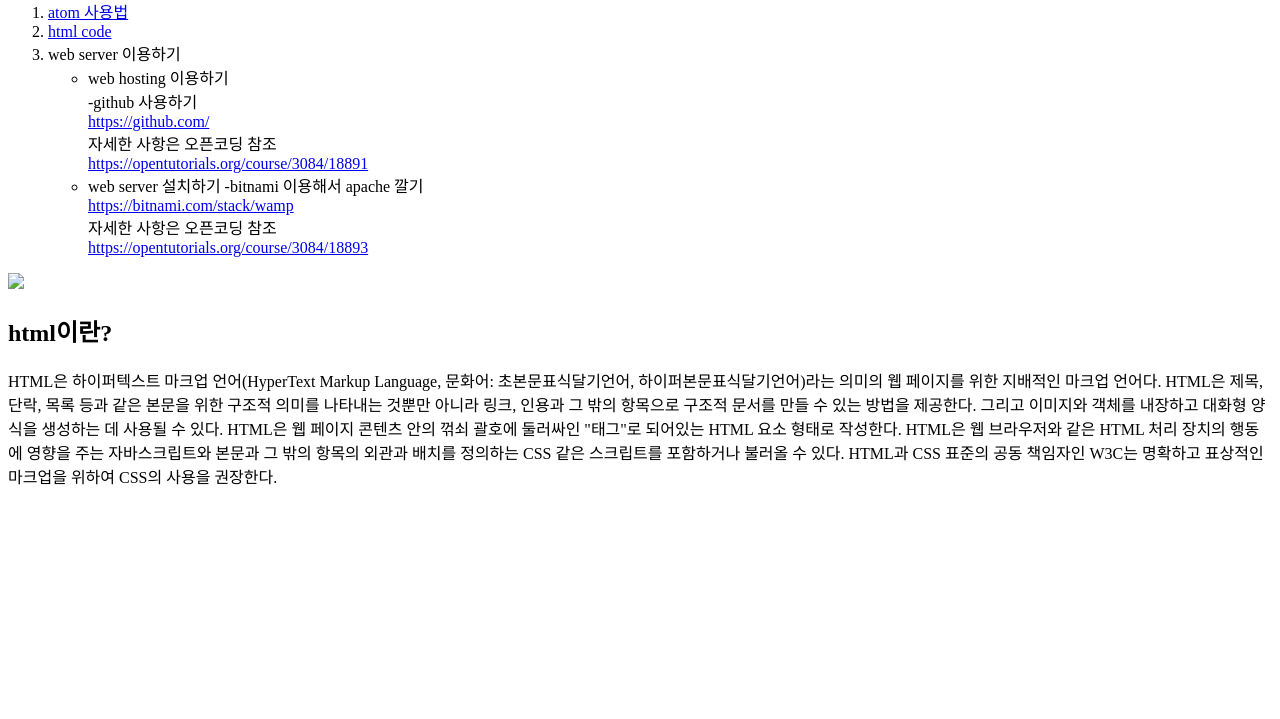
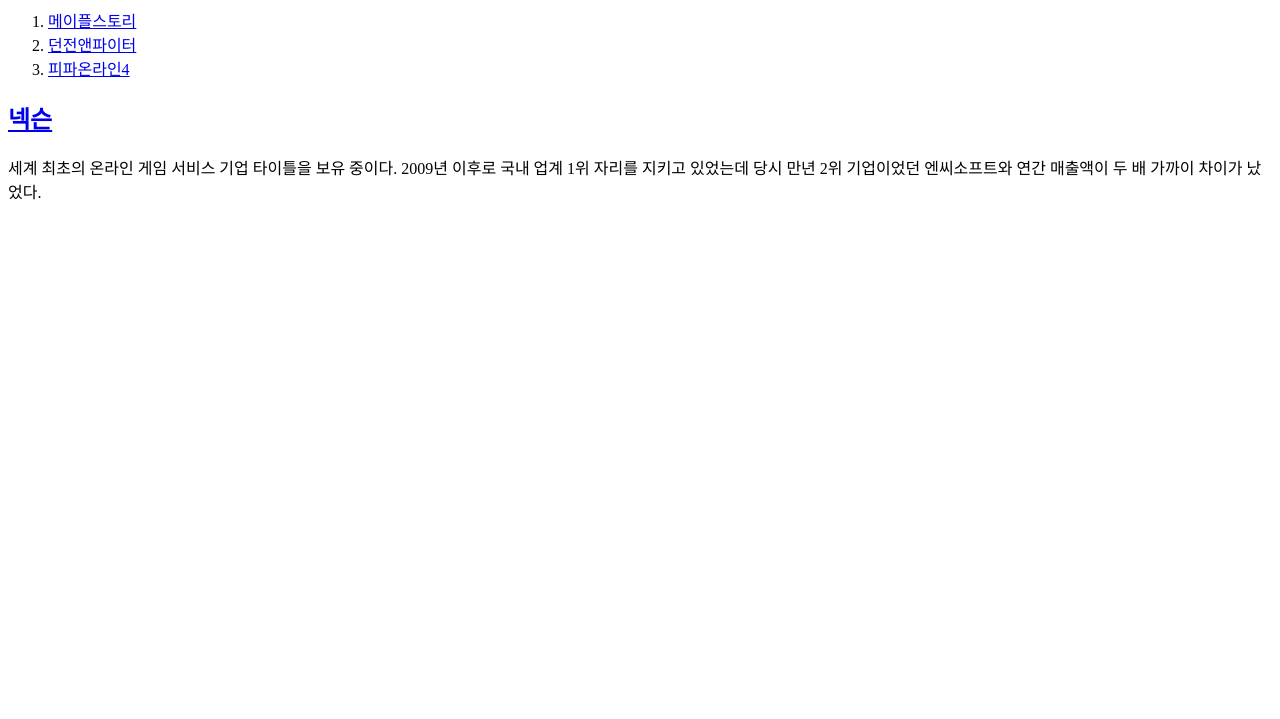
Before and after one commit to jykimsky/Y0un9, a plain HTML site: page index.html in a window 1280 px wide. Shown: the part 81-800 px from the top of the page. Drawn offline with Linux system fonts and the light colour scheme.

Commit message:
Add files via upload

```diff
--- a/index.html
+++ b/index.html
@@ -1,29 +1,16 @@
 <!doctype html>
 <html>
 <head>
-<title>html-index</title>
-<meta charset="utf-8">
+  <title>넥슨</title>
+  <meta charset="utf-8">
 </head>
 <body>
-<h1><a href="index.html" target="_blank" title="index">Index</a></h1>
+  <h1><a href="index.html" target="_blank">넥슨 게임</a></h1>
   <ol>
-  <li><a href="atom 사용법.html" target="_blank" title="atom 사용법">atom 사용법</a>
-  <li><a href="code.html" target="_blank" title="code of html">html code</a>
-  <li>web server 이용하기
-    <ul>
-      <li>web hosting 이용하기<br>
-        -github 사용하기<br>
-        <a href="https://github.com/" target="_blank" title="gitub">https://github.com/</a><br>
-        자세한 사항은 오픈코딩 참조<br>
-        <a href="https://opentutorials.org/course/3084/18891" target="_blank" title="오픈코딩">https://opentutorials.org/course/3084/18891</a>
-      <li>web server 설치하기
-        -bitnami 이용해서 apache 깔기<br>
-        <a href="https://bitnami.com/stack/wamp" target="_blank" title="bitnami">https://bitnami.com/stack/wamp</a><br>
-        자세한 사항은 오픈코딩 참조<br>
-        <a href="https://opentutorials.org/course/3084/18893" target="_blank" title="오픈코딩">https://opentutorials.org/course/3084/18893</a>
-    </ul>
+  <li><a href="1.html" target="_blank">메이플스토리</a></li>
+  <li><a href="2.html" target="_blank">던전앤파이터</a></li>
+  <li><a href="3.html" target="_blank">피파온라인4</a></li>
   </ol>
-<img src="html.jpg" width="50%">
-<h2>html이란?</h2>
-HTML은 하이퍼텍스트 마크업 언어(HyperText Markup Language, 문화어: 초본문표식달기언어, 하이퍼본문표식달기언어)라는 의미의 웹 페이지를 위한 지배적인 마크업 언어다. HTML은 제목, 단락, 목록 등과 같은 본문을 위한 구조적 의미를 나타내는 것뿐만 아니라 링크, 인용과 그 밖의 항목으로 구조적 문서를 만들 수 있는 방법을 제공한다. 그리고 이미지와 객체를 내장하고 대화형 양식을 생성하는 데 사용될 수 있다. HTML은 웹 페이지 콘텐츠 안의 꺾쇠 괄호에 둘러싸인 "태그"로 되어있는 HTML 요소 형태로 작성한다. HTML은 웹 브라우저와 같은 HTML 처리 장치의 행동에 영향을 주는 자바스크립트와 본문과 그 밖의 항목의 외관과 배치를 정의하는 CSS 같은 스크립트를 포함하거나 불러올 수 있다. HTML과 CSS 표준의 공동 책임자인 W3C는 명확하고 표상적인 마크업을 위하여 CSS의 사용을 권장한다.
+  <h2><a href="https://www.nexon.com/Home/Game" target="_blank">넥슨</a></h2>
+  <p>세계 최초의 온라인 게임 서비스 기업 타이틀을 보유 중이다. 2009년 이후로 국내 업계 1위 자리를 지키고 있었는데 당시 만년 2위 기업이었던 엔씨소프트와 연간 매출액이 두 배 가까이 차이가 났었다.</p>
 </body>
```
